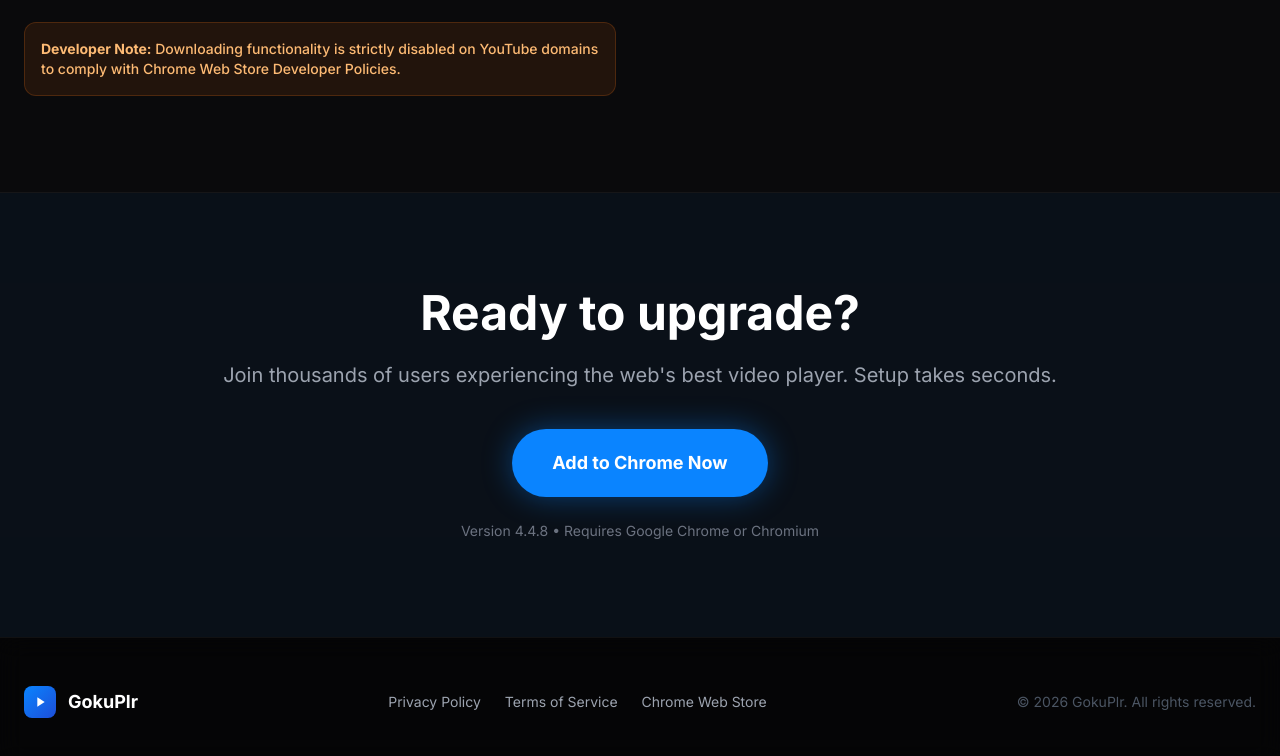
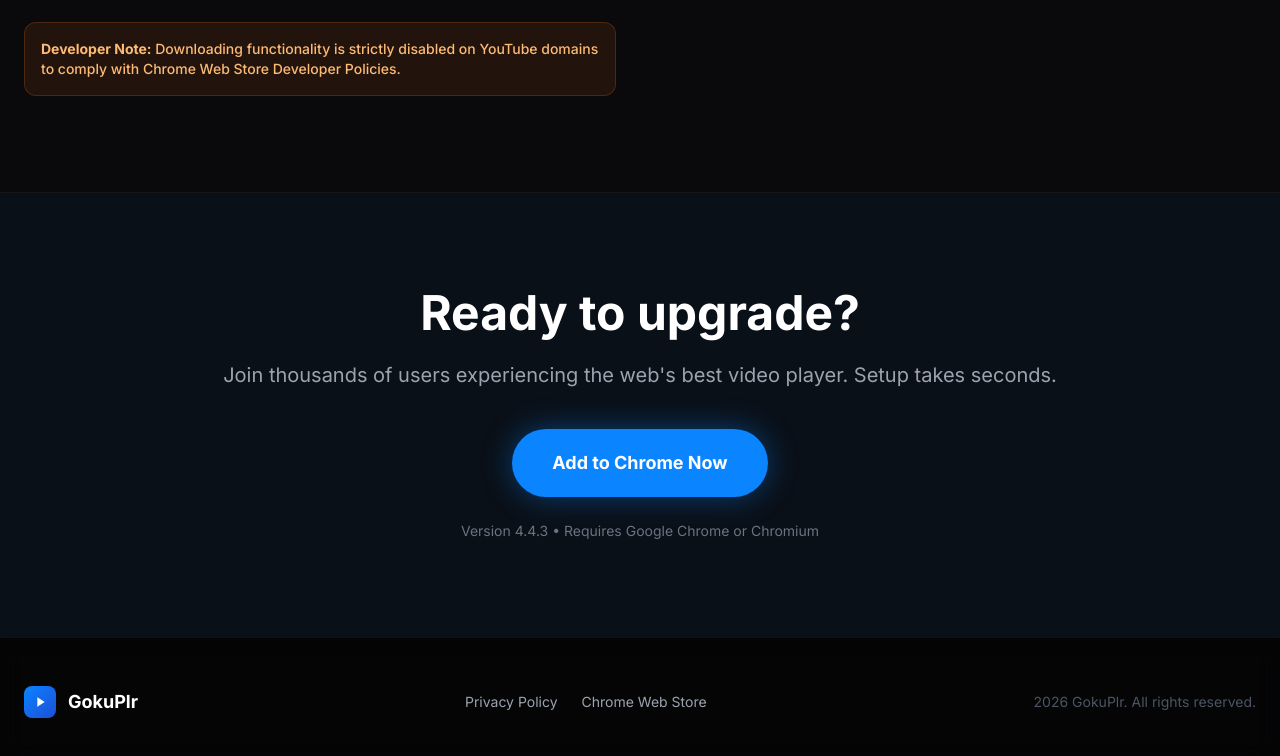
Before and after one commit to gokuthug1/gplr-extension, a plain HTML site: page index.html in a window 1280 px wide. Shown: the part 2258-3014 px from the top of the page. Drawn offline with nearby package versions, Linux system fonts and the light colour scheme.

Commit message:
Update index.html

```diff
--- a/index.html
+++ b/index.html
@@ -327,7 +327,7 @@
             <a href="https://chromewebstore.google.com/detail/gokuplr-html5-video-playe/kfidjkeblgeopbjgbpchbhacnpdjdeba" target="_blank" rel="noopener noreferrer" class="inline-flex items-center justify-center gap-2 px-10 py-5 rounded-full bg-primary hover:bg-blue-600 text-white font-bold text-lg transition-all shadow-[0_0_30px_rgba(10,132,255,0.4)] hover:shadow-[0_0_50px_rgba(10,132,255,0.6)] hover:-translate-y-1">
                 Add to Chrome Now
             </a>
-            <p class="mt-6 text-sm text-gray-500">Version 4.4.8 • Requires Google Chrome or Chromium</p>
+            <p class="mt-6 text-sm text-gray-500">Version 4.4.3 • Requires Google Chrome or Chromium</p>
         </div>
     </section>
 
@@ -342,10 +342,11 @@
             </div>
             <div class="flex items-center gap-6 text-sm text-gray-400">
                 <a href="privacy.html" class="hover:text-white transition-colors">Privacy Policy</a>
-                <a href="#" class="hover:text-white transition-colors">Terms of Service</a>
                 <a href="https://chromewebstore.google.com/detail/gokuplr-html5-video-playe/kfidjkeblgeopbjgbpchbhacnpdjdeba" target="_blank" rel="noopener noreferrer" class="hover:text-white transition-colors">Chrome Web Store</a>
             </div>
-            <p class="text-gray-600 text-sm">© 2026 GokuPlr. All rights reserved.</p>
+            <p class="text-gray-600 text-sm">
+                <script>document.write(new Date().getFullYear())</script> GokuPlr. All rights reserved.
+            </p>
         </div>
     </footer>
 
```
